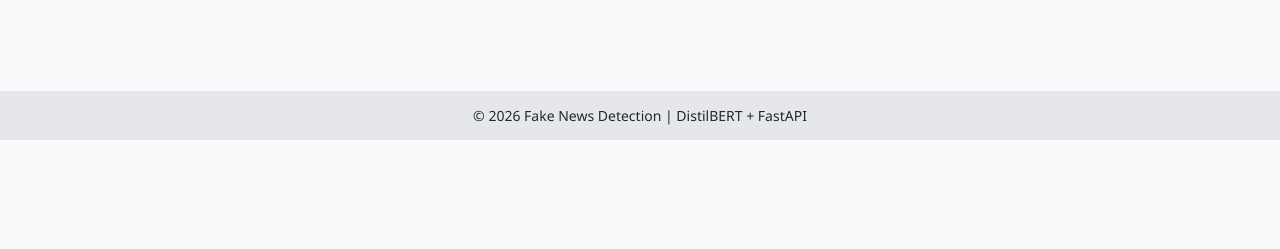
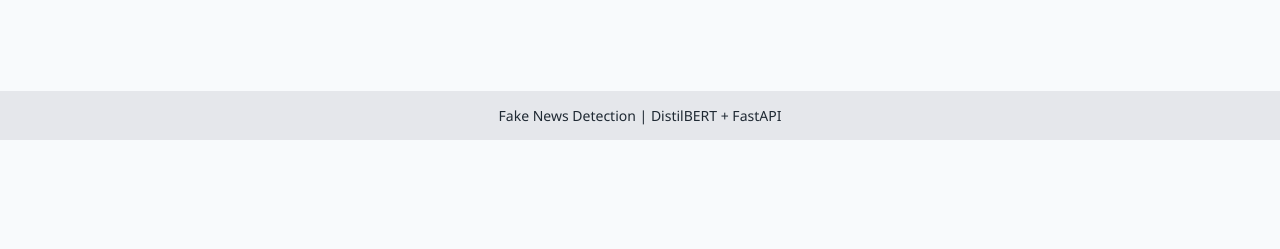
Before and after one commit to PatientWolfx/fake_news_api, a FastAPI app: page / in a window 1280 px wide. Shown: the part 551-800 px from the top of the page. Run offline with FastAPI, Linux system fonts and the light colour scheme.

Commit message:
Update index.html

```diff
--- a/templates/index.html
+++ b/templates/index.html
@@ -98,7 +98,7 @@
 </main>
 
 <footer>
-    © 2026 Fake News Detection | DistilBERT + FastAPI
+    Fake News Detection | DistilBERT + FastAPI
 </footer>
 
 <script>
```
